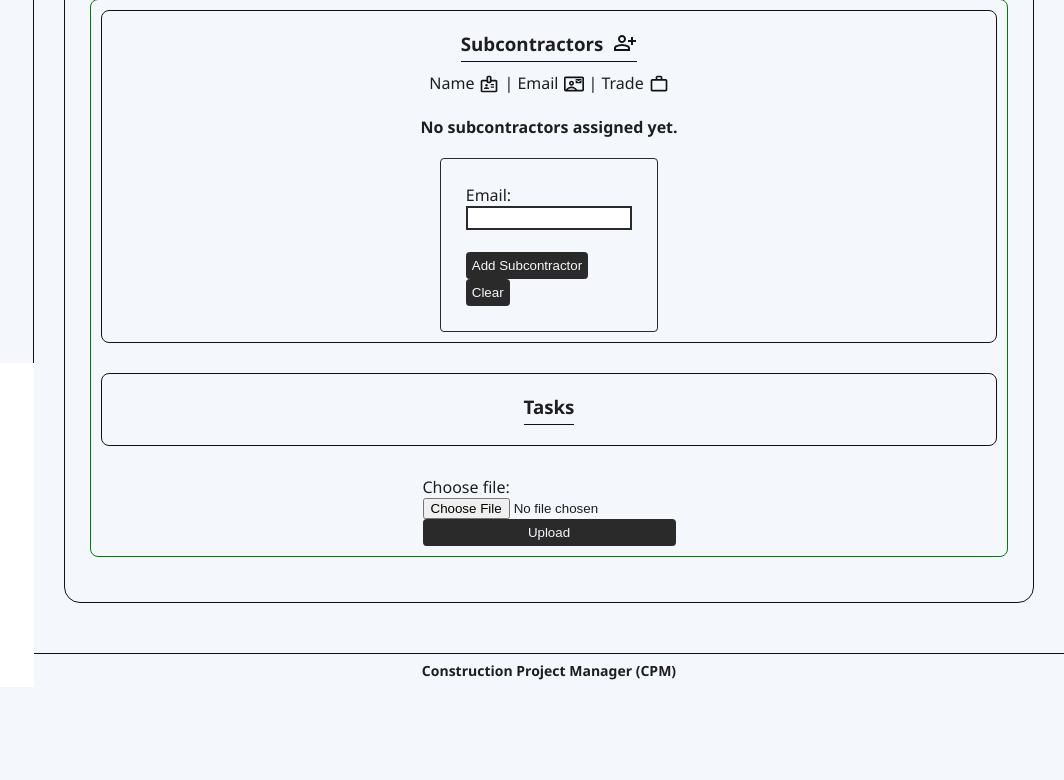
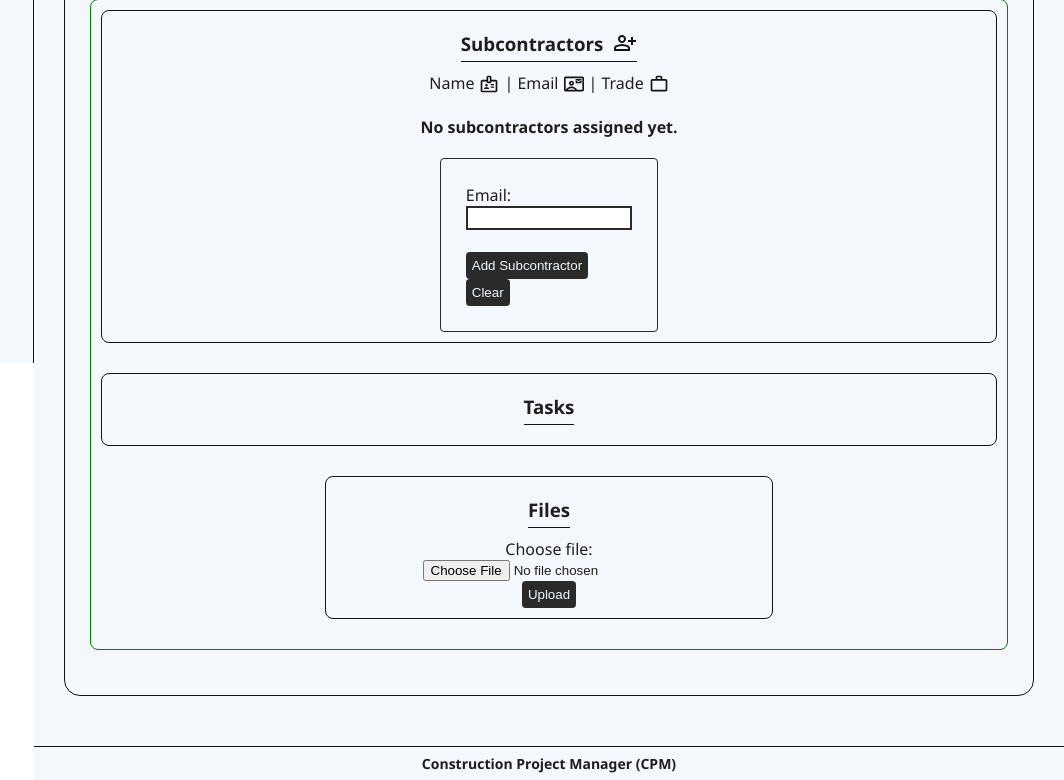
Before and after one commit to EchoingTime/construction-project-manager, a Flask app: page /view-project/2 in a window 1280 px wide. Shown: the part 437-1217 px from the top of the page, without its empty margins (216-1280 px from the left). Before the commit the page ends 1117 px from the top, so only its background shows below. Run offline with Flask 3, Linux system fonts and the light colour scheme; a user stored in the database is signed in.

Commit message:
Added Files sub-section

```diff
--- a/website/templates/project.html
+++ b/website/templates/project.html
@@ -541,10 +541,12 @@
           </section>
           <!------ File Upload sub-section ------>
           <form
+            class="sub-sections"
             action="{{ url_for('file_upload.upload_file', project_id=project.id) }}"
             method="post"
             enctype="multipart/form-data"
           >
+            <h3>Files</h3>
             <label for="file">Choose file:</label>
             <input type="file" name="file" id="file" required />
             <button type="submit">Upload</button>
```
